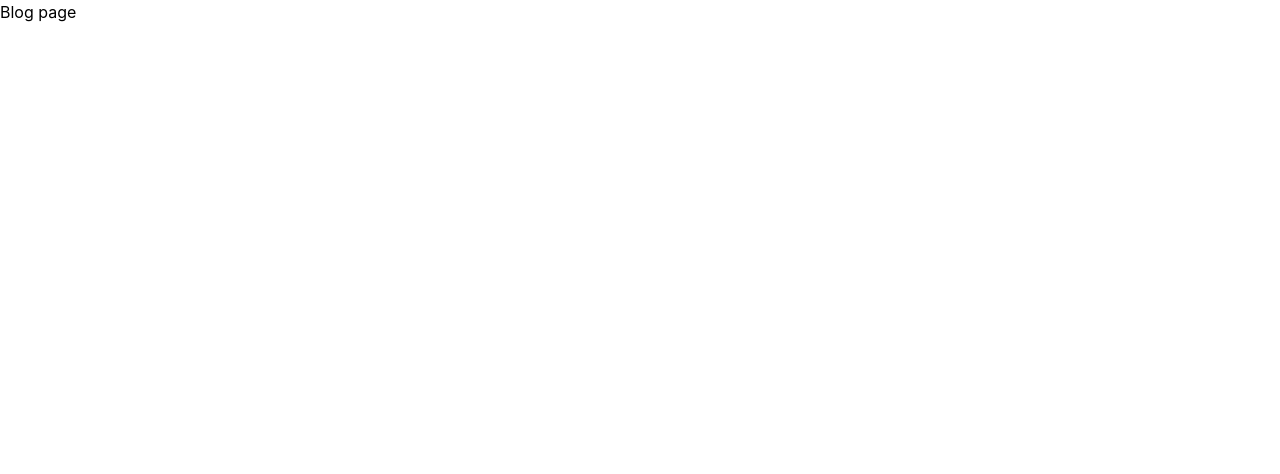
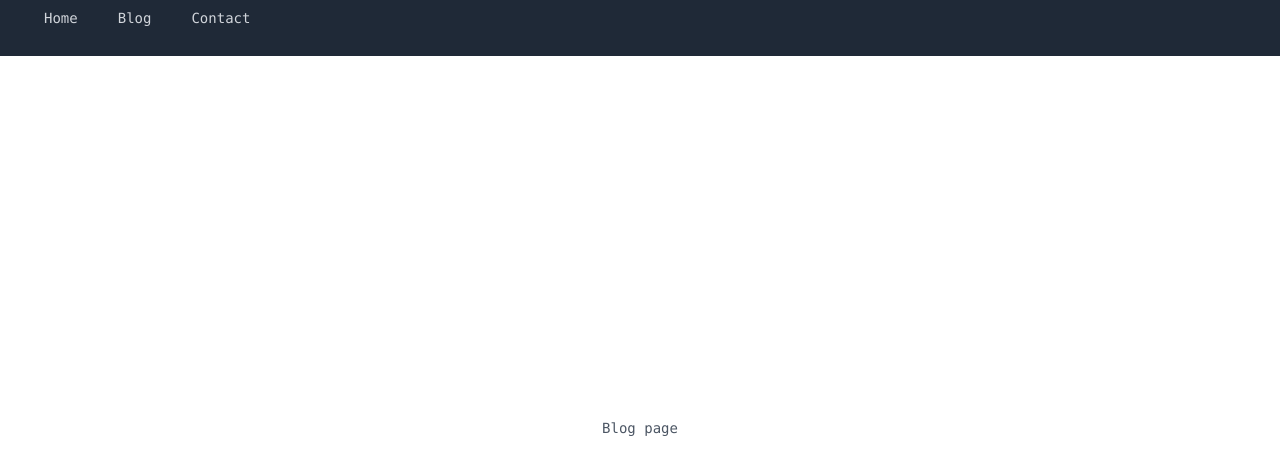
Before and after one commit to Risa2024/nextjs_hp, a Next.js app: page /blog-page in a window 1280 px wide. Shown: the top 474 px of the page. Built offline with nearby package versions, Linux system fonts and the light colour scheme.

Commit message:
リンク先追加

```diff
--- a/components/layout.js
+++ b/components/layout.js
@@ -1,16 +1,36 @@
 import Head from "next/head";
 import Link from "next/link";
 import Image from "next/image";
-import { Main } from "next/document";
+
 
 export default function Layout({children, title = "HP by Nextjs"}) {
     return (
         <div className="flex jjustify-center items-center flex-col min-h-screen text-gray-600 text-sm font-mono">
             <Head>
-                <title>(title)</title>
+                <title>{title}</title>
             </Head>
             <header>
-                <nav className="bg-gray-800 w-screen"></nav>
+                <nav className="bg-gray-800 w-screen">
+                    <div className="flx items-center pl-8 h-14">
+                        <div className="flex space-x-4">
+                            <Link href="/">
+                                <a className="text-gray-300 hover:bg-gray-700 px-3 py-2 rounded">
+                                    Home
+                                </a>
+                             </Link>
+                             <Link href="/blog-page">
+                                <a className="text-gray-300 hover:bg-gray-700 px-3 py-2 rounded">
+                                    Blog
+                                </a>
+                            </Link>
+                            <Link href="/contact-page">
+                                <a className="text-gray-300 hover:bg-gray-700 px-3 py-2 rounded">
+                                    Contact
+                                </a>
+                            </Link>
+                        </div>
+                    </div>
+                </nav>
             </header>
             <main className="flex flex-1 justify-center items-center flex-col w-screen">
                 {children}
--- a/pages/blog-page.js
+++ b/pages/blog-page.js
@@ -1,9 +1,9 @@
 import React from 'react'
+import Layout from '../components/layout';
 
 const Blog = () => {
-  return (
-    <div>Blog page</div>
-  )
+  return  <Layout title="Blog">Blog page</Layout>
+
 }
 
 export default Blog;
--- a/pages/contact-page.js
+++ b/pages/contact-page.js
@@ -1,9 +1,10 @@
 import React from 'react'
+import Layout from '../components/layout'
 
 const Contact = () => {
-  return (
-    <div>Contact</div>
-  )
+  return  <Layout title="Blog">Contact</Layout>
+
+
 }
 
 export default Contact
```
